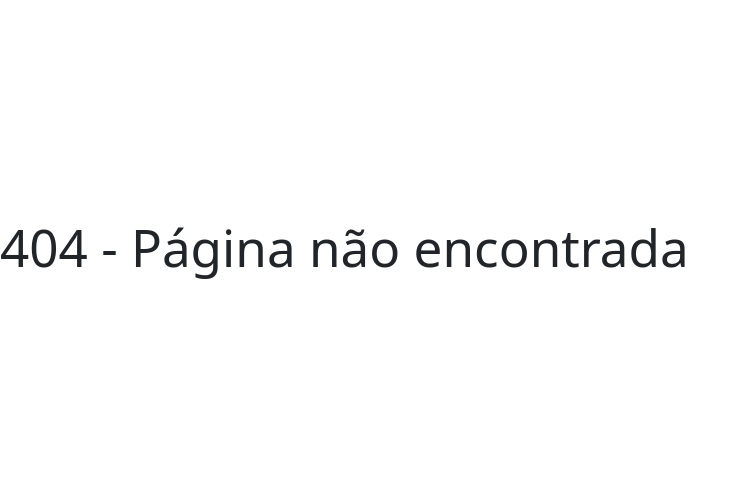
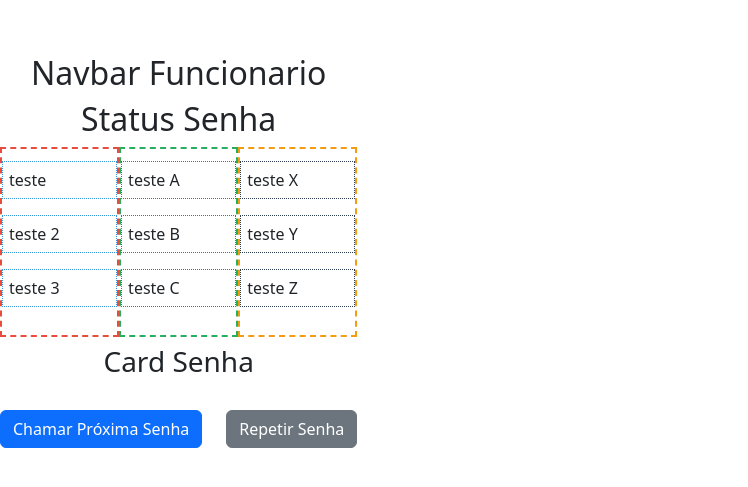
Before and after one commit to LuizGup/FilaNami, a React app in the folder frontend/: page /user/gerencia in a window 1280 px wide. Before the commit this address had no page. Shown: the part 149-636 px from the top of the page, without its empty margins (0-748 px from the left). Built offline with nearby package versions, Linux system fonts and the light colour scheme; the HTML template or start-up script is replaced by a standard one.

Commit message:
Add GerenciarSenhas page and Funcionario components
Introduces the GerenciarSenhas page for managing passwords, along with CardSenha and NavbarFuncionario components. Updates routing in App.jsx to include the new page and refactors route structure. Removes default styles from index.css.

```diff
--- a/frontend/src/App.jsx
+++ b/frontend/src/App.jsx
@@ -1,18 +1,17 @@
 import { BrowserRouter, Routes, Route } from "react-router-dom";
-import SelectService from './components/SelectService';
-
+import SelectService from "./components/SelectService";
+import GerenciarSenhas from "./pages/Funcionario/GerenciarSenhas";
 
 function App() {
-
   return (
     <BrowserRouter>
       <Routes>
         <Route path="/" element={<h1>Página Inicial</h1>} />
         <Route path="/login" element={<h1>Página de Login</h1>} />
         <Route path="/sign-up" element={<h1>Página de Registro</h1>} />
-            <Route path="/user" element={<h1>Página do Funcionario</h1>} >
-              <Route path="/user/select-service" element={<SelectService />} />
-            </Route>
+        <Route path="/user" element={<h1>Página do Funcionario</h1>} />
+        <Route path="/user/gerencia" element={<GerenciarSenhas />} />
+        <Route path="/toten" element={<SelectService />} />
         <Route path="/admin" element={<h1>Página do Admin</h1>} />
         <Route path="*" element={<h1>404 - Página não encontrada</h1>} />
       </Routes>
@@ -20,5 +19,4 @@ function App() {
   );
 }
 
-
-export default App
+export default App;
--- /dev/null
+++ b/frontend/src/components/FuncionarioComponents/CardSenha/index.jsx
@@ -0,0 +1,11 @@
+import "./index.css"
+
+function CardSenha() {
+  return (
+    <div className="card-senha">
+      <h3>Card Senha</h3>
+    </div>
+  )
+}
+
+export default CardSenha;
--- /dev/null
+++ b/frontend/src/components/FuncionarioComponents/NavbarFuncionario/index.jsx
@@ -0,0 +1,11 @@
+import "./index.css"
+
+function NavbarFuncionario() {
+  return (
+    <nav className="navbar-funcionario">
+      <h2>Navbar Funcionario</h2>
+    </nav>
+  )
+}
+
+export default NavbarFuncionario;
--- a/frontend/src/pages/Funcionario/GerenciarSenhas/index.jsx
+++ b/frontend/src/pages/Funcionario/GerenciarSenhas/index.jsx
@@ -0,0 +1,71 @@
+import CardSenha from "../../../components/FuncionarioComponents/CardSenha";
+import NavbarFuncionario from "../../../components/FuncionarioComponents/NavbarFuncionario";
+import "./index.css";
+
+function GerenciarSenhas() {
+return (
+    <>
+        <section className="gerenciar-senhas-container d-flex flex-column align-items-center justify-content-center">
+        <NavbarFuncionario />
+            <h2>Status Senha</h2>
+
+            <div className="container text-center">
+                <div className="row row-cols-3">
+                    <div
+                        className="col"
+                        style={{ border: "2px dashed #e74c3c", padding: "12px", marginBottom: "8px" }}
+                    >
+                        <div className="row mb-3" style={{ border: "1px dotted #3498db", padding: "6px" }}>
+                            teste
+                        </div>
+                        <div className="row mb-3" style={{ border: "1px dotted #3498db", padding: "6px" }}>
+                            teste 2
+                        </div>
+                        <div className="row mb-3" style={{ border: "1px dotted #3498db", padding: "6px" }}>
+                            teste 3
+                        </div>
+                    </div>
+
+                    <div
+                        className="col"
+                        style={{ border: "2px dashed #27ae60", padding: "12px", marginBottom: "8px" }}
+                    >
+                        <div className="row mb-3" style={{ border: "1px dotted #8e44ad", padding: "6px" }}>
+                            teste A
+                        </div>
+                        <div className="row mb-3" style={{ border: "1px dotted #8e44ad", padding: "6px" }}>
+                            teste B
+                        </div>
+                        <div className="row mb-3" style={{ border: "1px dotted #8e44ad", padding: "6px" }}>
+                            teste C
+                        </div>
+                    </div>
+
+                    <div
+                        className="col"
+                        style={{ border: "2px dashed #f39c12", padding: "12px", marginBottom: "8px" }}
+                    >
+                        <div className="row mb-3" style={{ border: "1px dotted #2c3e50", padding: "6px" }}>
+                            teste X
+                        </div>
+                        <div className="row mb-3" style={{ border: "1px dotted #2c3e50", padding: "6px" }}>
+                            teste Y
+                        </div>
+                        <div className="row mb-3" style={{ border: "1px dotted #2c3e50", padding: "6px" }}>
+                            teste Z
+                        </div>
+                    </div>
+                </div>
+            </div>
+
+            <CardSenha />
+            <div className="d-flex flex-row align-items-center justify-content-center gap-4 mt-4">
+                <button className="btn btn-primary">Chamar Próxima Senha</button>
+                <button className="btn btn-secondary">Repetir Senha</button>
+            </div>
+        </section>
+    </>
+);
+}
+
+export default GerenciarSenhas;
```
Also changed, not shown: frontend/src/components/FuncionarioComponents/CardSenha/index.css (added), frontend/src/components/FuncionarioComponents/NavbarFuncionario/index.css (added). Lines whose indentation alone changed are shown as unchanged.
